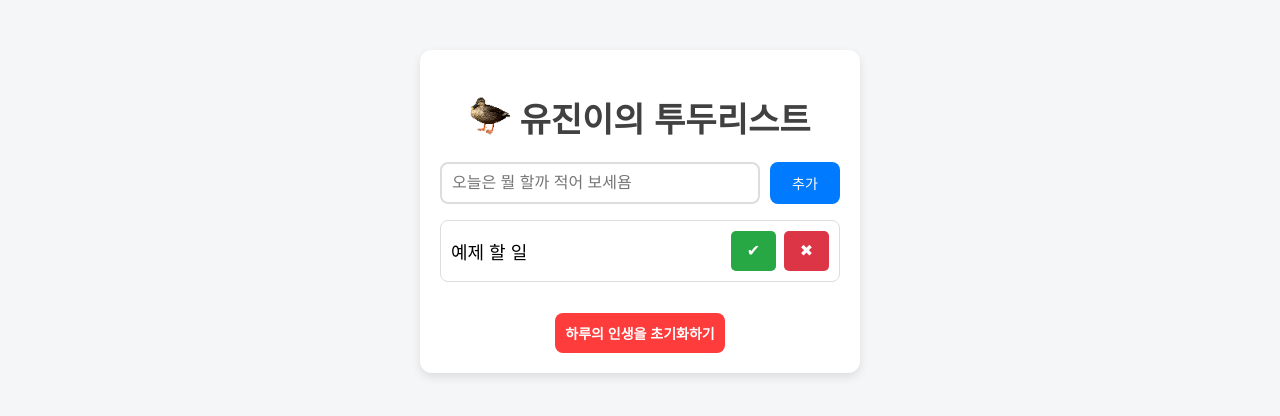
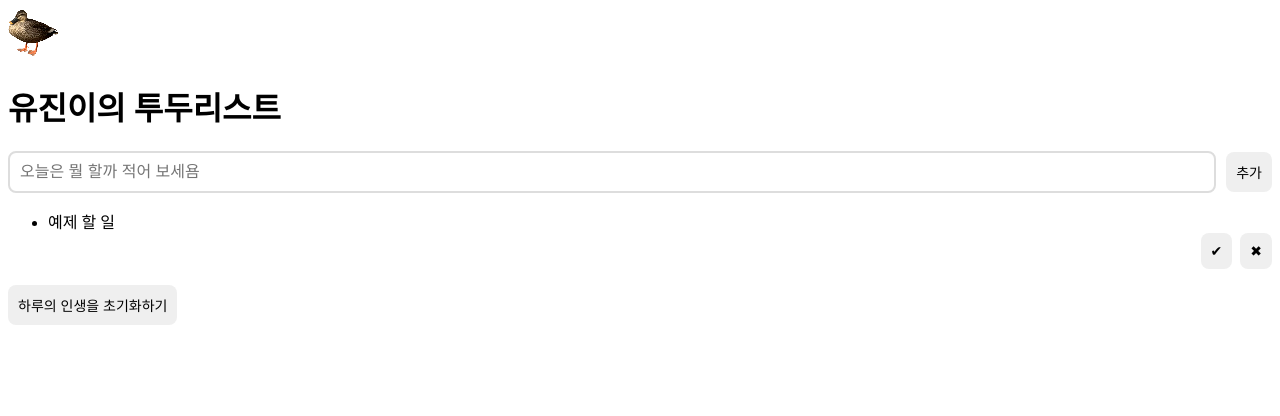
Before and after one commit to logan980102/PostgreSQL-todo, a Flask app: page / in a window 1280 px wide. Shown: the top 416 px of the page. Run offline with Flask 3, Linux system fonts and the light colour scheme; tables that the repository leaves empty hold one stand-in row (values such as "Sample post"); a database or web service that is not in the repository returns one stand-in record (values such as "Sample title"); data that the repository does not hold is empty; some libraries are stand-ins or nearby versions.

Commit message:
버ㅏ튼

```diff
--- a/app.py
+++ b/app.py
@@ -6,14 +6,12 @@ from apscheduler.schedulers.background import BackgroundScheduler
 
 app = Flask(__name__)
 
-# 📌 PostgreSQL 연결 정보 (직접 URL 사용)
+# PostgreSQL 연결 정보
 DATABASE_URL = "postgresql://todo_db_tfuv_user:5yaa9Fj4LdpKvbKZdrkTP9IPuhOiQiWm@dpg-cv0p94qj1k6c73ec6g30-a/todo_db_tfuv"
 
-# ✅ DB 연결 함수
 def get_db_connection():
     return psycopg2.connect(DATABASE_URL, cursor_factory=DictCursor)
 
-# ✅ DB 초기화
 def init_db():
     with get_db_connection() as conn:
         with conn.cursor() as cur:
@@ -33,31 +31,24 @@ def init_db():
             """)
             conn.commit()
 
-# ✅ 매일 6시 투두리스트 초기화 + 진행 상태 저장
 def reset_todos():
     today = datetime.now().date()
     yesterday = today - timedelta(days=1)
-
     with get_db_connection() as conn:
         with conn.cursor() as cur:
-            # 어제의 진행 상태 저장
             cur.execute("""
                 INSERT INTO history (date, completed_tasks, total_tasks)
                 SELECT %s, COUNT(*) FILTER (WHERE done = TRUE), COUNT(*)
                 FROM todos
                 ON CONFLICT (date) DO NOTHING;
             """, (yesterday,))
-
-            # 투두리스트 초기화
             cur.execute("DELETE FROM todos;")
             conn.commit()
 
-# ✅ 스케줄러 실행 (매일 6시)
 scheduler = BackgroundScheduler()
-scheduler.add_job(reset_todos, "cron", hour=22, minute=10, timezone="Asia/Seoul")
+scheduler.add_job(reset_todos, "cron", hour=6, minute=0, timezone="Asia/Seoul")
 scheduler.start()
 
-# ✅ 투두리스트 조회
 @app.route("/")
 def index():
     return render_template("index.html")
@@ -70,23 +61,19 @@ def get_todos():
             todos = cur.fetchall()
     return jsonify([dict(todo) for todo in todos])
 
-# ✅ 투두 추가
 @app.route("/add", methods=["POST"])
 def add_todo():
     data = request.json
     text = data.get("text", "").strip()
     if not text:
         return jsonify({"error": "Empty task"}), 400
-
     with get_db_connection() as conn:
         with conn.cursor() as cur:
             cur.execute("INSERT INTO todos (text) VALUES (%s) RETURNING id;", (text,))
             todo_id = cur.fetchone()[0]
             conn.commit()
-
     return jsonify({"id": todo_id, "text": text, "done": False})
 
-# ✅ 완료 상태 토글
 @app.route("/toggle/<int:todo_id>", methods=["POST"])
 def toggle_todo(todo_id):
     with get_db_connection() as conn:
@@ -94,40 +81,21 @@ def toggle_todo(todo_id):
             cur.execute("UPDATE todos SET done = NOT done WHERE id = %s RETURNING done;", (todo_id,))
             updated_done = cur.fetchone()[0]
             conn.commit()
-
     return jsonify({"id": todo_id, "done": updated_done})
 
-# ✅ 개별 삭제
 @app.route("/delete/<int:todo_id>", methods=["POST"])
 def delete_todo(todo_id):
     with get_db_connection() as conn:
         with conn.cursor() as cur:
             cur.execute("DELETE FROM todos WHERE id = %s;", (todo_id,))
             conn.commit()
-
     return jsonify({"id": todo_id})
 
-# ✅ 전체 삭제 (초기화 버튼)
 @app.route("/reset", methods=["POST"])
 def reset():
     reset_todos()
     return jsonify({"message": "Todos reset successfully!"})
 
-# ✅ 최근 7일간 진행률 조회 API
-@app.route("/history")
-def get_history():
-    with get_db_connection() as conn:
-        with conn.cursor() as cur:
-            cur.execute("""
-                SELECT date, completed_tasks, total_tasks
-                FROM history
-                WHERE date >= %s
-                ORDER BY date DESC;
-            """, (datetime.now().date() - timedelta(days=6),))
-            history = cur.fetchall()
-
-    return jsonify([dict(row) for row in history])
-
 if __name__ == "__main__":
-    init_db()  # DB 초기화 실행
+    init_db()
     app.run(host="0.0.0.0", port=5000, debug=True)
--- a/static/script.js
+++ b/static/script.js
@@ -1,9 +1,6 @@
-document.addEventListener("DOMContentLoaded", function () {
 const taskInput = document.getElementById("task-input");
 const addBtn = document.getElementById("add-btn");
 const taskList = document.getElementById("task-list");
-  const resetBtn = document.getElementById("reset-btn");
-  const historyList = document.getElementById("history-list");
 
 function fetchTasks() {
   fetch("/todos")
@@ -18,81 +15,14 @@ document.addEventListener("DOMContentLoaded", function () {
   if (!text.trim()) return;
   const li = document.createElement("li");
   li.classList.toggle("done", done);
-    if (done) {
-      li.style.backgroundColor = "#d4f8d4"; // ✅ 연초록색 적용
-    }
   li.innerHTML = `
       <span>${text}</span>
-          <div class="task-buttons">
-            <button class="toggle-btn" data-id="${id}">${
-      done ? "✅" : "✔️"
-    }</button>
+      <div class="button-group">
+        <button class="toggle-btn" data-id="${id}">${done ? "✅" : "✔"}</button>
         <button class="delete-btn" data-id="${id}">🗑️</button>
       </div>
   `;
   taskList.appendChild(li);
 }
 
-  function addTaskFromInput() {
-    const text = taskInput.value.trim();
-    if (text === "") return;
-
-    fetch("/add", {
-      method: "POST",
-      body: JSON.stringify({ text }),
-      headers: { "Content-Type": "application/json" },
-    }).then(() => {
-      taskInput.value = "";
 fetchTasks();
-    });
-  }
-
-  addBtn.addEventListener("click", addTaskFromInput);
-  taskInput.addEventListener("keypress", function (event) {
-    if (event.key === "Enter") {
-      addTaskFromInput();
-    }
-  });
-
-  taskList.addEventListener("click", function (event) {
-    const target = event.target;
-    const id = target.dataset.id;
-
-    if (target.classList.contains("toggle-btn")) {
-      fetch(`/toggle/${id}`, { method: "POST" }).then(() => fetchTasks());
-    } else if (target.classList.contains("delete-btn")) {
-      fetch(`/delete/${id}`, { method: "POST" }).then(() => fetchTasks());
-    }
-  });
-
-  resetBtn.addEventListener("click", function () {
-    fetch("/reset", { method: "POST" }).then(() => fetchTasks());
-  });
-
-  function fetchHistory() {
-    fetch("/history")
-      .then((res) => res.json())
-      .then((data) => {
-        historyList.innerHTML = "";
-        data.forEach((record) => {
-          const tr = document.createElement("tr");
-          const progress =
-            record.total_tasks > 0
-              ? `${Math.round(
-                  (record.completed_tasks / record.total_tasks) * 100
-                )}%`
-              : "0%";
-          tr.innerHTML = `
-                      <td>${record.date}</td>
-                      <td>${record.completed_tasks}</td>
-                      <td>${record.total_tasks}</td>
-                      <td>${progress}</td>
-                  `;
-          historyList.appendChild(tr);
-        });
-      });
-  }
-
-  fetchTasks();
-  fetchHistory();
-});
--- a/static/styles.css
+++ b/static/styles.css
@@ -1,51 +1,10 @@
-/* 전체 페이지 스타일 */
-body {
-  font-family: "Arial", sans-serif;
-  background-color: #f4f6f8; /* 밝은 배경 */
-  text-align: center;
-  margin: 0;
-  padding: 0;
+.input-area {
+  display: flex;
+  align-items: center;
+  gap: 10px;
 }
 
-/* 투두리스트 컨테이너 */
-.container {
-  width: 90%;
-  max-width: 400px;
-  margin: 50px auto;
-  background: white;
-  padding: 20px;
-  border-radius: 12px;
-  box-shadow: 0 4px 10px rgba(0, 0, 0, 0.1);
-}
-
-/* 제목 스타일 */
-.title-container {
-  display: flex;
-  align-items: center;
-  justify-content: center;
-  gap: 10px; /* 이미지와 텍스트 사이 간격 */
-}
-
-.title-container img {
-  width: 40px; /* 제목 크기에 맞게 조절 */
-  height: 40px;
-}
-
-h1 {
-  color: #414141;
-  font-size: 34px; /* 제목 크기 */
-  margin-bottom: 20px;
-  font-weight: bold;
-}
-
-/* 입력 영역 */
-.input-area {
-  display: flex;
-  gap: 10px;
-  margin-bottom: 15px;
-}
-
-input {
+.input-area input {
   flex: 1;
   padding: 10px;
   border: 2px solid #ddd;
@@ -53,111 +12,17 @@ input {
   font-size: 16px;
 }
 
-/* 버튼 기본 스타일 */
+.button-group {
+  display: flex;
+  align-items: center;
+  justify-content: flex-end;
+  gap: 8px;
+}
+
 button {
   padding: 10px;
   border: none;
   border-radius: 8px;
-  color: white;
   font-size: 14px;
   cursor: pointer;
 }
-
-/* 추가 버튼 */
-#add-btn {
-  background-color: #007bff;
-  width: 70px;
-}
-
-#add-btn:hover {
-  background-color: #0056b3;
-}
-
-/* 리스트 스타일 */
-ul {
-  list-style: none;
-  padding: 0;
-}
-
-/* 개별 투두 항목 */
-li {
-  background: #fff;
-  padding: 10px; /* 위아래 간격 조절 */
-  border-radius: 8px;
-  display: flex;
-  justify-content: space-between;
-  align-items: center;
-  margin-bottom: 6px;
-  border: 1px solid #ddd;
-  transition: background 0.3s ease-in-out;
-}
-
-/* 투두 텍스트 */
-li span {
-  flex: 1;
-  text-align: left;
-  font-size: 18px; /* 글씨 크기 증가 */
-  font-weight: normal; /* 볼드 제거 */
-  color: black;
-}
-
-/* 버튼 컨테이너 - 가로 정렬 & 오른쪽 정렬 */
-.button-group {
-  display: flex;
-  flex-direction: row; /* 가로 정렬 */
-  align-items: center;
-  justify-content: flex-end; /* 오른쪽 정렬 */
-  gap: 8px; /* 버튼 간 간격 추가 */
-  margin-left: auto; /* 오른쪽으로 정렬 */
-}
-
-/* 완료 버튼 */
-.toggle-btn {
-  background-color: #28a745;
-  width: 45px;
-  height: 40px;
-  border-radius: 5px;
-  display: flex;
-  justify-content: center;
-  align-items: center;
-  font-size: 16px;
-}
-
-.toggle-btn:hover {
-  background-color: #218838;
-}
-
-/* 삭제 버튼 */
-.delete-btn {
-  background-color: #dc3545;
-  width: 45px;
-  height: 40px;
-  border-radius: 5px;
-  display: flex;
-  justify-content: center;
-  align-items: center;
-  font-size: 16px;
-}
-
-.delete-btn:hover {
-  background-color: #c82333;
-}
-
-/* 완료된 항목 스타일 */
-li.done {
-  text-decoration: line-through;
-  color: gray;
-  background: #e9f5e9;
-}
-
-/* 전체 삭제 버튼 */
-.reset {
-  margin-top: 15px;
-  background: #ff3c3c;
-  color: white;
-  font-weight: bold;
-}
-
-.reset:hover {
-  background: #ff1e1e;
-}
```
Lines whose indentation alone changed are shown as unchanged.
